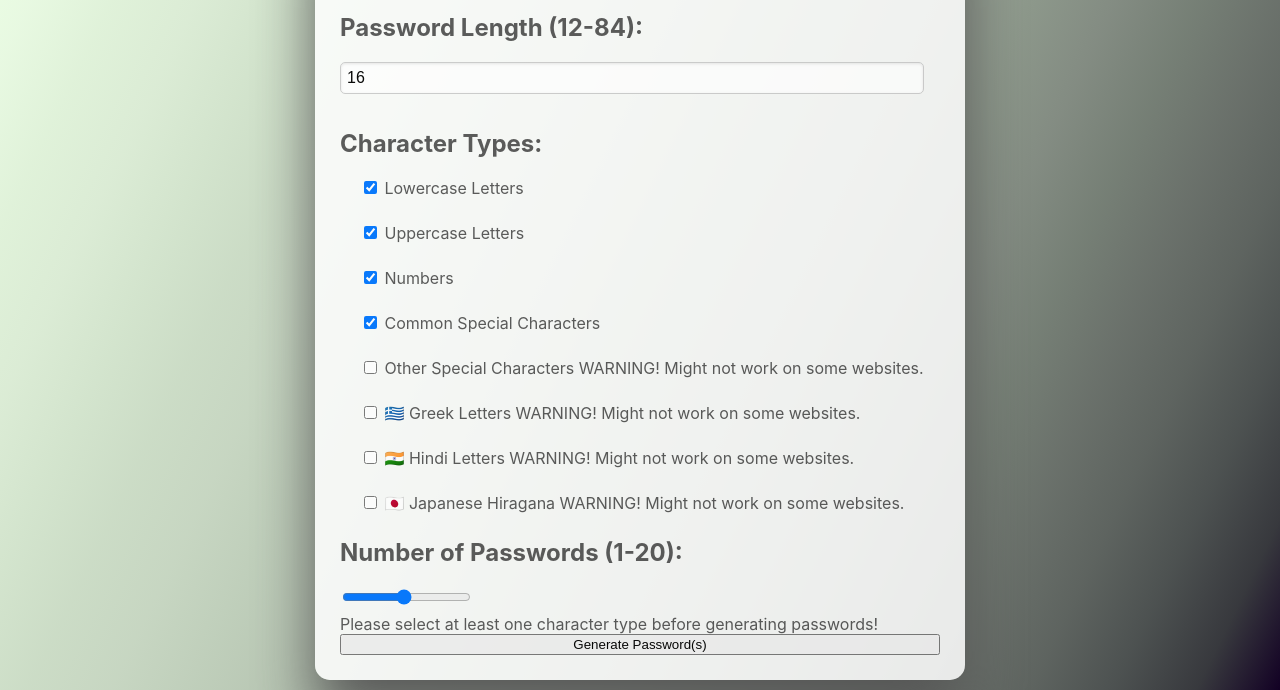
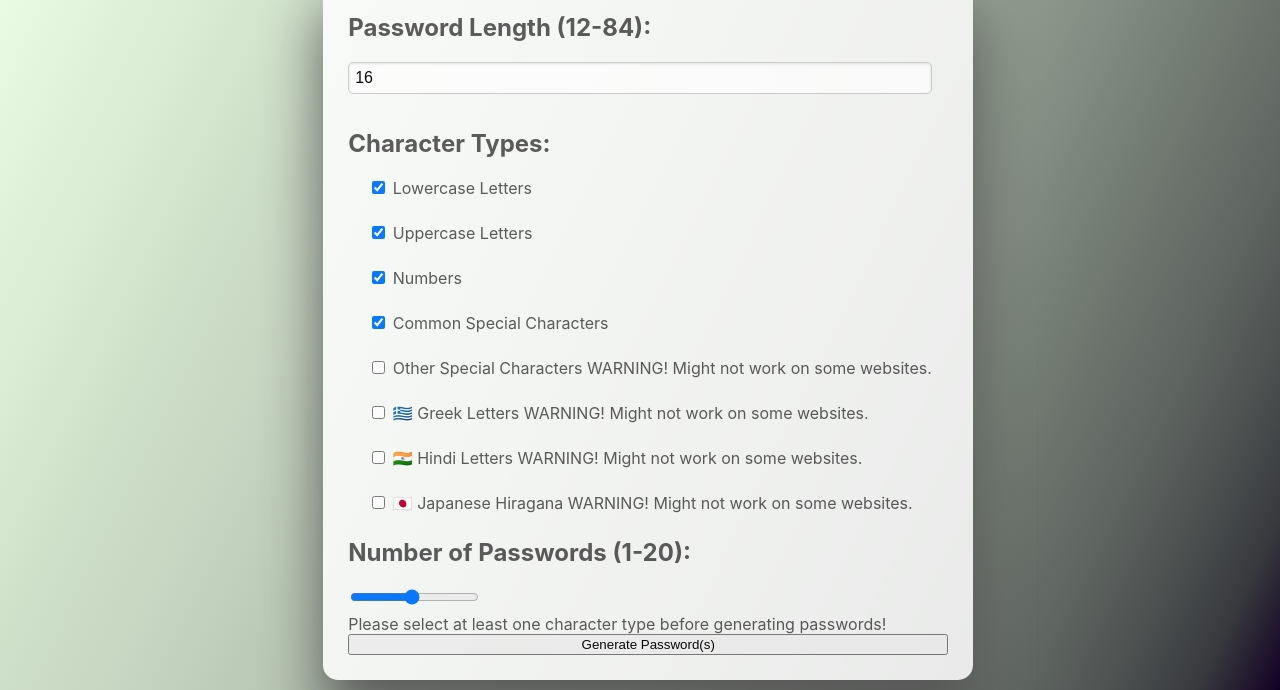
Before and after one commit to ch4ne5teban/Password-Generator, a plain HTML site: page index.html in a window 1280 px wide. Shown: the part 110-800 px from the top of the page. Drawn offline with Linux system fonts and the light colour scheme.

Commit message:
fix: 1. place all h2s, button, and output field inside div with class container; 2. remove class container from main tag

```diff
--- a/index.html
+++ b/index.html
@@ -18,9 +18,9 @@
 </head>
 
 <body>
-  <main class="container">
+  <main>
     <h1>Password Generator</h1>
-
+    <div class="container">
       <h2>Password Length (12-84):</h2>
       <label>
         <input type="number" title="Password Length" min="12" max="84" value="16" id="password-length"
@@ -81,7 +81,7 @@
       <button id="generate-password" title="Generate Passwords">Generate Password(s)</button>
 
       <output id="password-output"></output>
-
+    </div>
   </main>
   <script src="script.js"></script>
 </body>
```
Lines whose indentation alone changed are shown as unchanged.
